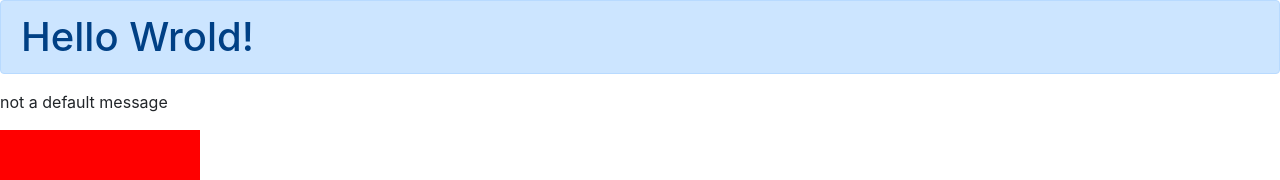
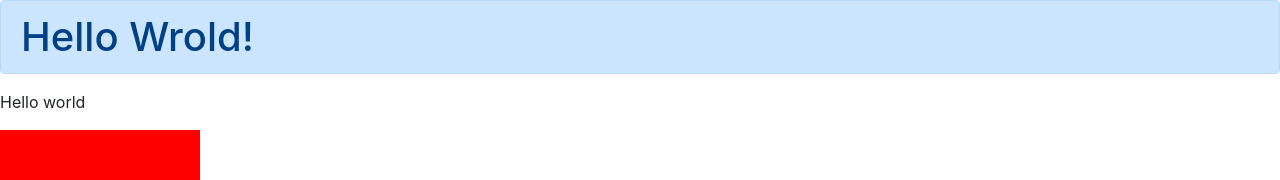
Before and after one commit to Avi-Cohen-Nehemia/react-basics, a React (Create React App) app: page / in a window 1280 px wide. Shown: the top 180 px of the page. Built offline with nearby package versions, Linux system fonts and the light colour scheme.

Commit message:
Paragraph has a default message to show in case no value was passed to the 'message' prop

```diff
--- a/src/components/Paragraph/index.js
+++ b/src/components/Paragraph/index.js
@@ -3,7 +3,7 @@ import propTypes from 'prop-types';
 
 const Paragraph = ({ message }) => {
     return (
-        <p>{ message }</p>
+        <p>{ message ? message : "Hello world" }</p>
     )
 }
 
--- a/src/components/Stuff/index.js
+++ b/src/components/Stuff/index.js
@@ -8,11 +8,10 @@ const Stuff = () => {
     return (
         <>
             <Header
+                // props are variables we pass down to a component to use
                 text={ "Hello Wrold!" }
             />
-            <Paragraph
-                message={ "not a default message" }
-            />
+            <Paragraph />
             <Square />
             <People />
         </>
```
